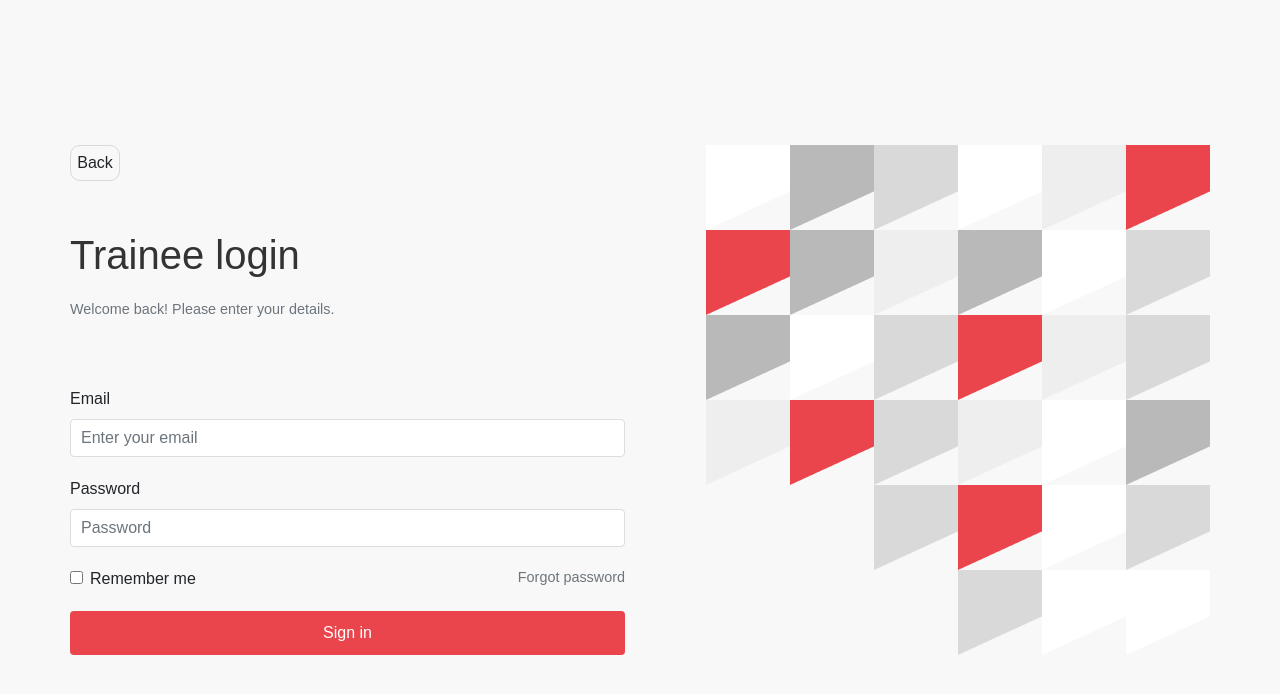
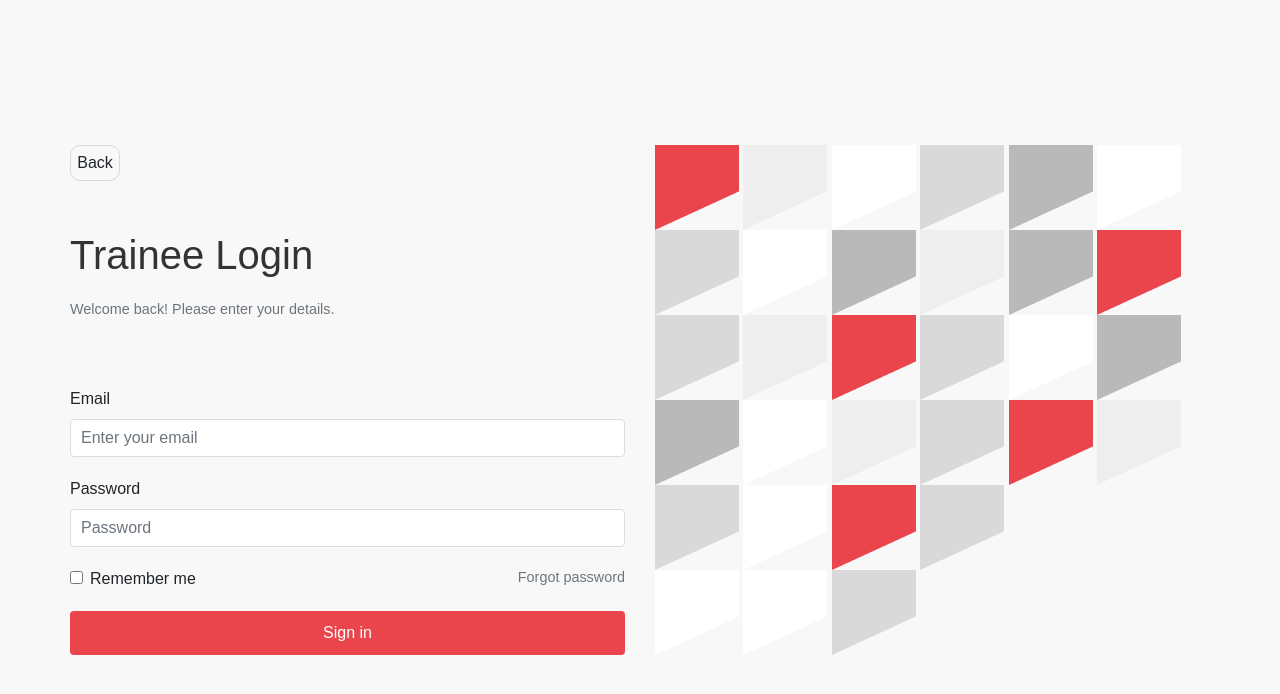
Before and after one commit to SamvruthaShaji/LogXP, a website: page login/traineelogin.html in a window 1280 px wide. Drawn offline with nearby package versions, Linux system fonts and the light colour scheme.

Commit message:
project ready

```diff
--- a/login/traineelogin.html
+++ b/login/traineelogin.html
@@ -4,20 +4,25 @@
     <meta charset="UTF-8" />
     <meta name="viewport" content="width=device-width, initial-scale=1.0" />
     <title>Trainee Login</title>
+
+    <!-- Bootstrap CSS -->
     <link
       rel="stylesheet"
       href="https://stackpath.bootstrapcdn.com/bootstrap/4.5.2/css/bootstrap.min.css"
     />
+    <!-- Custom CSS -->
     <link rel="stylesheet" href="login.css" />
   </head>
   <body>
     <div class="container">
       <div class="row">
-        <div class="col-sd-12 col-md-6 col-lg-6">
+        <!-- Left side of the form -->
+        <div class="col-12 col-md-6">
           <a href="/public/index.html" class="btn btn-custom">Back</a>
-          <h1>Trainee login</h1>
+          <h1>Trainee Login</h1>
           <p class="text-muted">Welcome back! Please enter your details.</p>
 
+          <!-- Login form -->
           <form id="loginForm">
             <div class="form-group">
               <label for="email">Email</label>
@@ -39,85 +44,85 @@
             </div>
             <div class="form-group form-check">
               <input type="checkbox" class="form-check-input" id="rememberMe" />
-              <label class="form-check-label" for="rememberMe"
-                >Remember me</label
-              >
+              <label class="form-check-label" for="rememberMe">Remember me</label>
               <a href="#" class="float-right text-muted">Forgot password</a>
             </div>
-            <button type="submit" class="btn btn-primary btn-block">
-              Sign in
-            </button>
+            <button type="submit" class="btn btn-primary btn-block">Sign in</button>
           </form>
         </div>
-        <div
-          class="col-sd-12 col-md-6 col-lg-6 d-none d-md-block d-lg-block"
-          id="right-side"
-        >
+
+        <!-- Right side with decorative images (only visible on larger screens) -->
+        <div class="col-12 col-md-6 d-none d-md-block" id="right-side">
           <div class="row no-gutter">
-            <div class="col-md-12 col-lg-12">
-              <img src="/assets/red-design.png" id="red-design" />
-              <img src="/assets/almost-white-design.png" id="red-design" />
-              <img src="/assets/white-design.png" id="red-design" />
-              <img src="/assets/almost-grey-design.png" id="red-design" />
-              <img src="/assets/grey-design.png" id="red-design" />
-              <img src="/assets/white-design.png" id="red-design" />
+            <div class="col-12">
+              <img src="/assets/red-design.png" alt="Red Design" class="design-img" />
+              <img src="/assets/almost-white-design.png" alt="Almost White Design" class="design-img" />
+              <img src="/assets/white-design.png" alt="White Design" class="design-img" />
+              <img src="/assets/almost-grey-design.png" alt="Almost Grey Design" class="design-img" />
+              <img src="/assets/grey-design.png" alt="Grey Design" class="design-img" />
+              <img src="/assets/white-design.png" alt="White Design" class="design-img" />
             </div>
           </div>
           <div class="row no-gutter">
-            <div class="col-md-12 col-lg-12">
-              <img src="/assets/almost-grey-design.png" id="red-design" />
-              <img src="/assets/white-design.png" id="red-design" />
-              <img src="/assets/grey-design.png" id="red-design" />
-              <img src="/assets/almost-white-design.png" id="red-design" />
-              <img src="/assets/grey-design.png" id="red-design" />
-              <img src="/assets/red-design.png" id="red-design" />
+            <div class="col-12">
+              <img src="/assets/almost-grey-design.png" alt="Almost Grey Design" class="design-img" />
+              <img src="/assets/white-design.png" alt="White Design" class="design-img" />
+              <img src="/assets/grey-design.png" alt="Grey Design" class="design-img" />
+              <img src="/assets/almost-white-design.png" alt="Almost White Design" class="design-img" />
+              <img src="/assets/grey-design.png" alt="Grey Design" class="design-img" />
+              <img src="/assets/red-design.png" alt="Red Design" class="design-img" />
             </div>
           </div>
           <div class="row no-gutter">
-            <div class="col-md-12 col-lg-12">
-              <img src="/assets/almost-grey-design.png" id="red-design" />
-              <img src="/assets/almost-white-design.png" id="red-design" />
-              <img src="/assets/red-design.png" id="red-design" />
-              <img src="/assets/almost-grey-design.png" id="red-design" />
-              <img src="/assets/white-design.png" id="red-design" />
-              <img src="/assets/grey-design.png" id="red-design" />
+            <div class="col-12">
+              <img src="/assets/almost-grey-design.png" alt="Almost Grey Design" class="design-img" />
+              <img src="/assets/almost-white-design.png" alt="Almost White Design" class="design-img" />
+              <img src="/assets/red-design.png" alt="Red Design" class="design-img" />
+              <img src="/assets/almost-grey-design.png" alt="Almost Grey Design" class="design-img" />
+              <img src="/assets/white-design.png" alt="White Design" class="design-img" />
+              <img src="/assets/grey-design.png" alt="Grey Design" class="design-img" />
             </div>
           </div>
           <div class="row no-gutter">
-            <div class="col-md-12 col-lg-12">
-              <img src="/assets/grey-design.png" id="red-design" />
-              <img src="/assets/white-design.png" id="red-design" />
-              <img src="/assets/almost-white-design.png" id="red-design" />
-              <img src="/assets/almost-grey-design.png" id="red-design" />
-              <img src="/assets/red-design.png" id="red-design" />
-              <img src="/assets/almost-white-design.png" id="red-design" />
+            <div class="col-12">
+              <img src="/assets/grey-design.png" alt="Grey Design" class="design-img" />
+              <img src="/assets/white-design.png" alt="White Design" class="design-img" />
+              <img src="/assets/almost-white-design.png" alt="Almost White Design" class="design-img" />
+              <img src="/assets/almost-grey-design.png" alt="Almost Grey Design" class="design-img" />
+              <img src="/assets/red-design.png" alt="Red Design" class="design-img" />
+              <img src="/assets/almost-white-design.png" alt="Almost White Design" class="design-img" />
             </div>
           </div>
           <div class="row no-gutter">
-            <div class="col-md-12 col-lg-12">
-              <img src="/assets/almost-grey-design.png" id="red-design" />
-              <img src="/assets/white-design.png" id="red-design" />
-              <img src="/assets/red-design.png" id="red-design" />
-              <img src="/assets/almost-grey-design.png" id="red-design" />
+            <div class="col-12">
+              <img src="/assets/almost-grey-design.png" alt="Almost Grey Design" class="design-img" />
+              <img src="/assets/white-design.png" alt="White Design" class="design-img" />
+              <img src="/assets/red-design.png" alt="Red Design" class="design-img" />
+              <img src="/assets/almost-grey-design.png" alt="Almost Grey Design" class="design-img" />
             </div>
           </div>
           <div class="row no-gutter">
-            <div class="col-md-12 col-lg-12">
-              <img src="/assets/white-design.png" id="red-design" />
-              <img src="/assets/white-design.png" id="red-design" />
-              <img src="/assets/almost-grey-design.png" id="red-design" />
+            <div class="col-12">
+              <img src="/assets/white-design.png" alt="White Design" class="design-img" />
+              <img src="/assets/white-design.png" alt="White Design" class="design-img" />
+              <img src="/assets/almost-grey-design.png" alt="Almost Grey Design" class="design-img" />
             </div>
           </div>
         </div>
       </div>
     </div>
 
+    <!-- External JS libraries -->
     <script src="https://code.jquery.com/jquery-3.5.1.slim.min.js"></script>
     <script src="https://cdn.jsdelivr.net/npm/popper.js@1.16.1/dist/umd/popper.min.js"></script>
     <script src="https://stackpath.bootstrapcdn.com/bootstrap/4.5.2/js/bootstrap.min.js"></script>
+
+    <!-- Firebase JS SDK -->
     <script src="https://www.gstatic.com/firebasejs/8.6.8/firebase-app.js"></script>
     <script src="https://www.gstatic.com/firebasejs/8.6.8/firebase-auth.js"></script>
     <script src="https://www.gstatic.com/firebasejs/8.6.8/firebase-firestore.js"></script>
+
+    <!-- Custom JS for login functionality -->
     <script src="login.js"></script>
   </body>
 </html>
```
Also changed, not shown: Admin/traineeDetails/script.js (+14 -9 lines), login/login.css (+1 -27 lines), public/index.html (+9 -0 lines), public/styles.css (+22 -4 lines).
